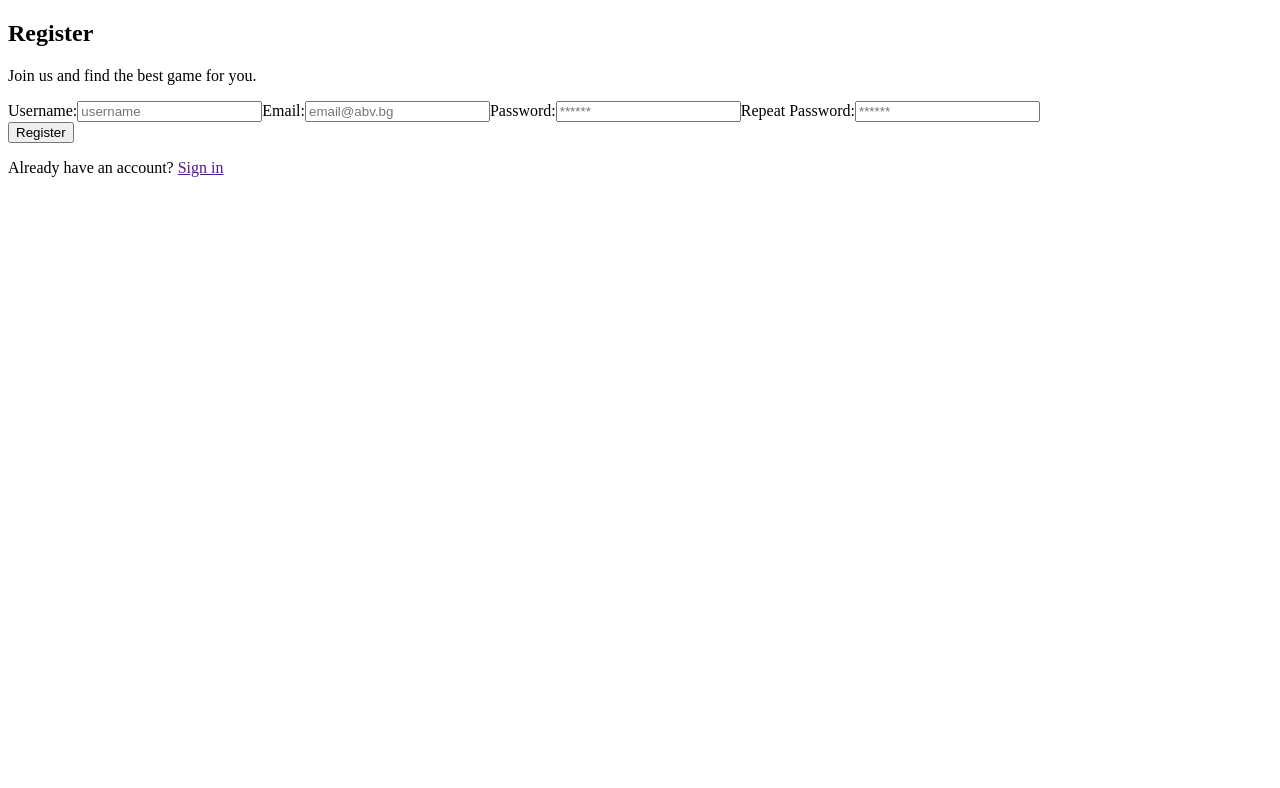
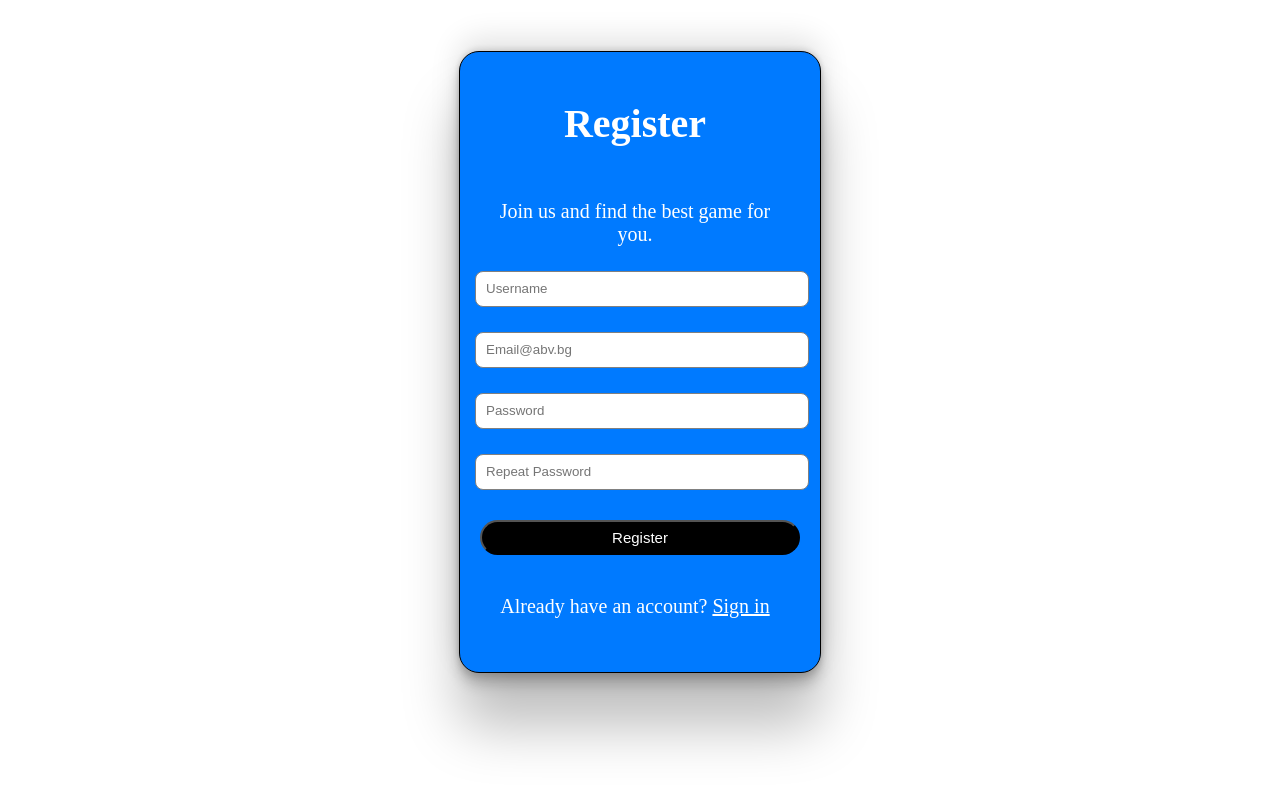
Before and after one commit to CraXWaR/Angular, an Angular app in the folder project/gamesWorld/: page / in a window 1280 px wide. Shown: the top 788 px of the page. Built offline with nearby package versions, Linux system fonts and the light colour scheme.

Commit message:
Styling the register form

```diff
--- a/project/gamesWorld/src/app/auth/register/register.component.css
+++ b/project/gamesWorld/src/app/auth/register/register.component.css
@@ -0,0 +1,75 @@
+.register-container {
+    color: white;
+    width: 360px;
+    height: 620px;
+    margin: auto;
+    margin-top: 4%;
+    background-color: #007aff;
+    border: 1px solid black;
+    border-radius: 20px;
+    box-shadow: rgba(0, 0, 0, 0.25) 0px 54px 55px, rgba(0, 0, 0, 0.12) 0px -12px 30px, rgba(0, 0, 0, 0.12) 0px 4px 6px, rgba(0, 0, 0, 0.17) 0px 12px 13px, rgba(0, 0, 0, 0.09) 0px -3px 5px;
+}
+
+.register-container h1 {
+    font-size: 40px;
+    text-align: center;
+    padding-top: 15px;
+    margin-left: 10px;
+}
+
+.register-container form {
+    width: 300px;
+    margin-left: 20px;
+
+}
+
+.register-container form label {
+    display: flex;
+    margin-top: 20px;
+    margin-bottom: 5px;
+    font-size: 18px;
+}
+
+.register-container form input {
+    width: 320px;
+    height: 30px;
+    margin-left: -5px;
+    padding-left: 10px;
+    padding-top: 2px;
+    padding-bottom: 2px;
+    border: none;
+    border: 1px solid gray;
+    border-radius: 8px;
+    outline: none;
+}
+
+/* .register-container input[type="submit"] {
+    width: 320px;
+    height: 35px;
+    margin-top: 30px;
+    border: none;
+    background-color: black;
+    color: white;
+    font-size: 15px;
+} */
+
+.register-container p {
+    font-size: 20px;
+    text-align: center;
+    padding-top: 20px;
+    margin-left: 10px;
+}
+
+.register-container p>a {
+    color: white;
+}
+
+.btn-register {
+    width: 320px;
+    height: 35px;
+    margin-top: 30px;
+    border-radius: 20px;
+    background-color: black;
+    color: white;
+    font-size: 15px;
+}
--- a/project/gamesWorld/src/app/auth/register/register.component.html
+++ b/project/gamesWorld/src/app/auth/register/register.component.html
@@ -1,24 +1,24 @@
-<form action="" method="" class="register-page-form">
-    <h2>Register</h2>
-    <p>Join us and find the best game for you.</p>
+<section class="register-container">
+    <form action="" method="" class="register-page-form">
+        <h1>Register</h1>
+        <p>Join us and find the best game for you.</p>
 
-    <label for="username">Username:</label>
-    <input type="text" id="username" placeholder="username" name="username">
+        <label for="username"></label>
+        <input type="text" id="username" placeholder="Username" name="username">
 
-    <label for="email">Email:</label>
-    <input type="text" id="email" placeholder="email@abv.bg" name="email">
+        <label for="email"></label>
+        <input type="text" id="email" placeholder="Email@abv.bg" name="email">
 
-    <label for="password">Password:</label>
-    <input type="password" id="password" placeholder="******" name="password">
+        <label for="password"></label>
+        <input type="password" id="password" placeholder="Password" name="password">
 
-    <label for="repeat-password">Repeat Password:</label>
-    <input type="password" id="repeat-password" placeholder="******" name="repeatPassword">
+        <label for="repeat-password"></label>
+        <input type="password" id="repeat-password" placeholder="Repeat Password" name="repeatPassword">
 
-    <article class="register-button">
         <button class="btn-register">Register</button>
-    </article>
 
-    <article class="account">
-        <p>Already have an account? <a href="">Sign in</a></p>
-    </article>
-</form>
+        <div class="account">
+            <p>Already have an account? <a href="">Sign in</a></p>
+        </div>
+    </form>
+</section>
```
